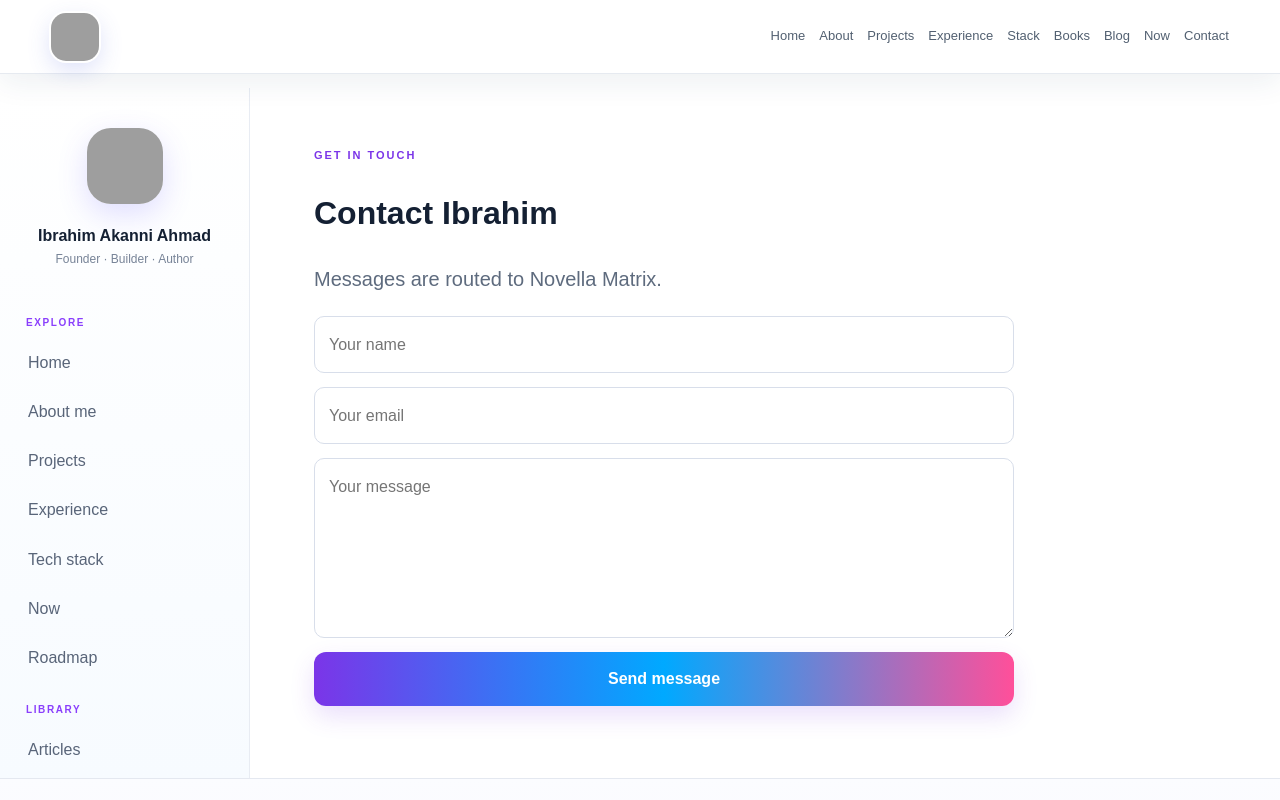
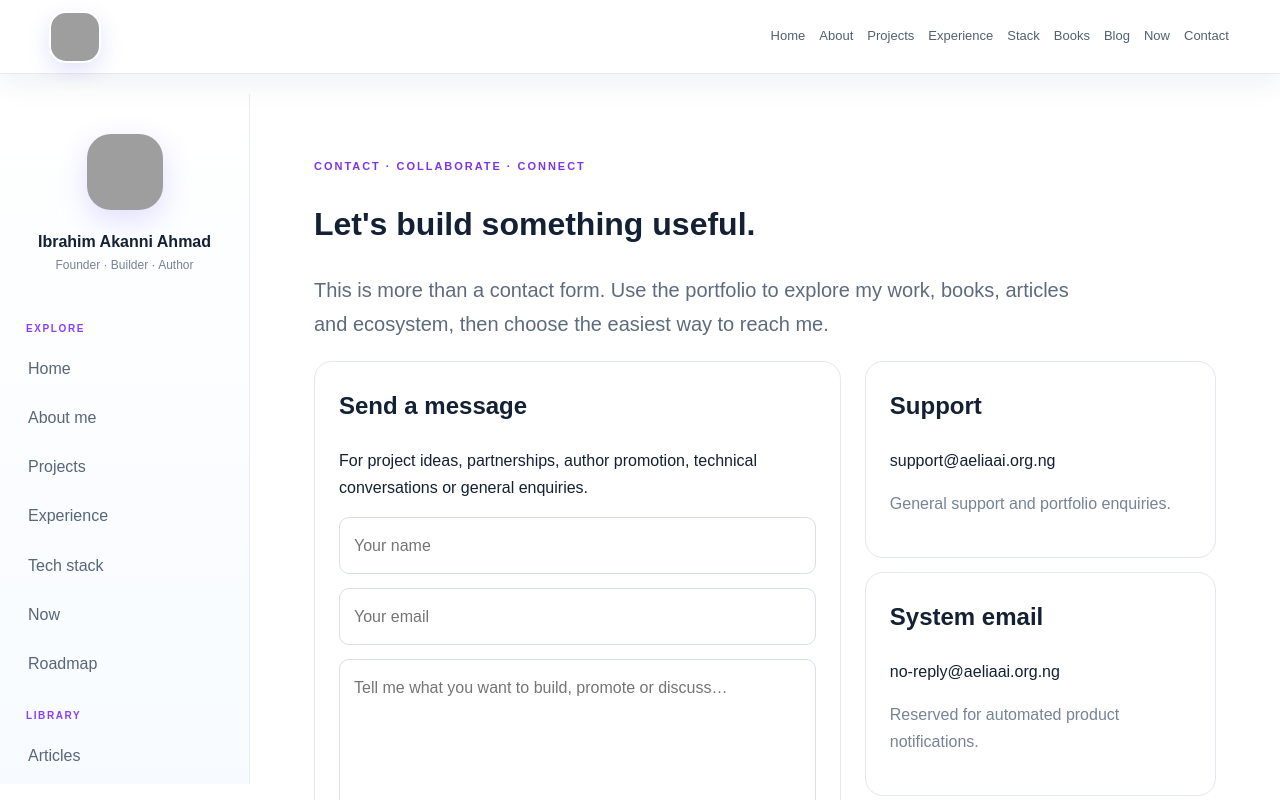
Before and after one commit to Stevebook001/Akode, a Next.js app: page /contact in a window 1280 px wide. Shown: the top 800 px of the page. Built offline with nearby package versions, Linux system fonts and the light colour scheme; grey boxes are pictures that could not be loaded.

Commit message:
Expand portfolio contact page beyond the form

```diff
--- a/app/contact/page.tsx
+++ b/app/contact/page.tsx
@@ -1,3 +1,16 @@
 "use client";
 import {useState} from "react";
-export default function Contact(){const [status,setStatus]=useState("");async function send(e:React.FormEvent<HTMLFormElement>){e.preventDefault();setStatus("Sending…");const form=new FormData(e.currentTarget);try{const r=await fetch("/api/contact",{method:"POST",body:JSON.stringify(Object.fromEntries(form)),headers:{"content-type":"application/json"}});const d=await r.json();setStatus(r.ok?"Message sent successfully.":d.error||"Could not send.");if(r.ok)e.currentTarget.reset();}catch{setStatus("Could not reach the contact service.")}}return <main><div className="eyebrow">Get in touch</div><h1>Contact Ibrahim</h1><p className="lead">Messages are routed to Novella Matrix.</p><form onSubmit={send}><input name="name" placeholder="Your name" required/><input name="email" type="email" placeholder="Your email" required/><textarea name="message" placeholder="Your message" required/><button className="button">Send message</button></form>{status&&<p className="muted">{status}</p>}</main>}
+export default function Contact(){
+ const [status,setStatus]=useState("");
+ async function send(e:React.FormEvent<HTMLFormElement>){e.preventDefault();setStatus("Sending…");const form=new FormData(e.currentTarget);try{const r=await fetch("/api/contact",{method:"POST",body:JSON.stringify(Object.fromEntries(form)),headers:{"content-type":"application/json"}});const d=await r.json();setStatus(r.ok?"Message sent successfully.":"Could not send: "+(d.error||"unknown error"));if(r.ok)e.currentTarget.reset()}catch{setStatus("Could not reach the contact service.")}}
+ return <main className="page"><p className="eyebrow">CONTACT · COLLABORATE · CONNECT</p><h1>Let&apos;s build something useful.</h1><p className="lead">This is more than a contact form. Use the portfolio to explore my work, books, articles and ecosystem, then choose the easiest way to reach me.</p>
+ <div className="contact-grid">
+  <section className="contact-option"><h2>Send a message</h2><p>For project ideas, partnerships, author promotion, technical conversations or general enquiries.</p><form onSubmit={send}><input name="name" placeholder="Your name" required/><input name="email" type="email" placeholder="Your email" required/><textarea name="message" placeholder="Tell me what you want to build, promote or discuss…" required/><button className="button">Send message</button></form>{status&&<p className="muted">{status}</p>}</section>
+  <div className="policy-list">
+   <section className="contact-option"><h2>Support</h2><p><a href="mailto:support@aeliaai.org.ng">support@aeliaai.org.ng</a></p><p className="muted">General support and portfolio enquiries.</p></section>
+   <section className="contact-option"><h2>System email</h2><p><a href="mailto:no-reply@aeliaai.org.ng">no-reply@aeliaai.org.ng</a></p><p className="muted">Reserved for automated product notifications.</p></section>
+   <section className="contact-option"><h2>Explore first</h2><p><a href="/projects">Projects →</a></p><p><a href="/books">Books & authors →</a></p><p><a href="/blog">Knowledge library →</a></p></section>
+  </div>
+ </div>
+ </main>;
+}
```
